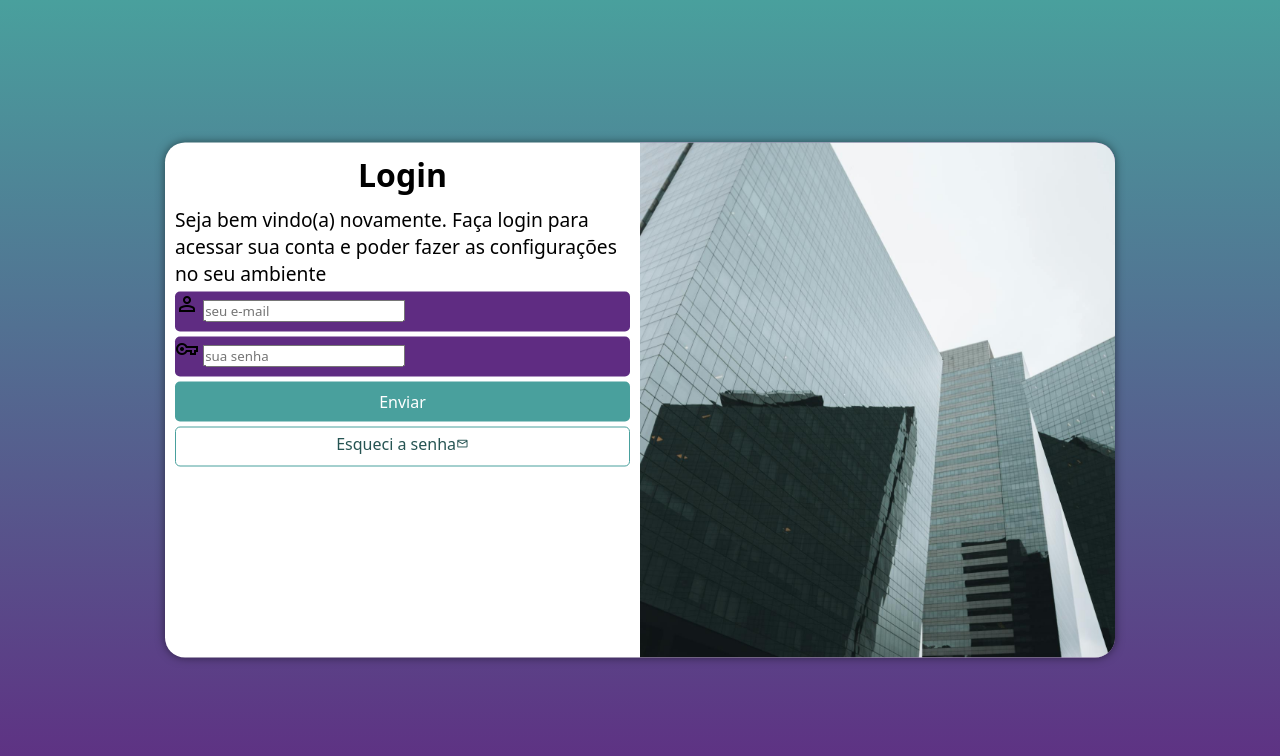
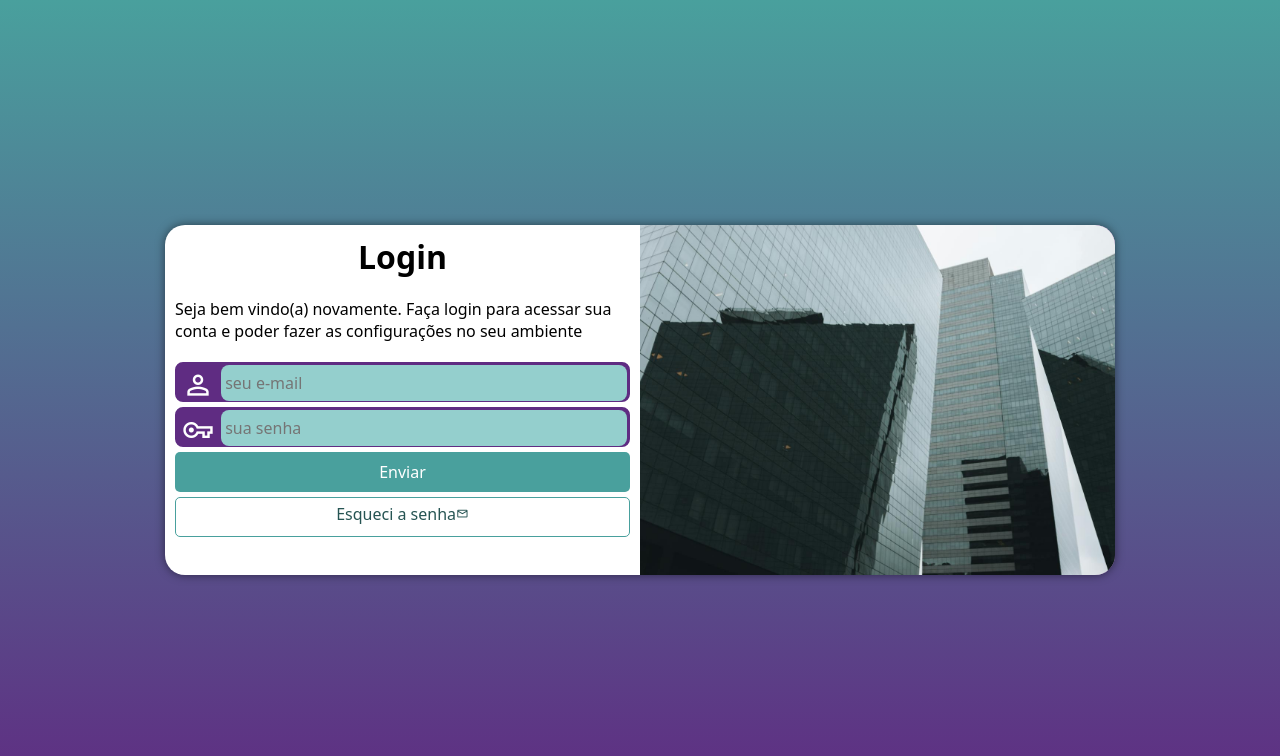
Before and after one commit to ManoWellOi/projeto-login, a plain HTML site: page index.html in a window 1280 px wide. Drawn offline with nearby package versions, Linux system fonts and the light colour scheme.

Commit message:
Concluí o form de login

```diff
--- a/estilos/media-query.css
+++ b/estilos/media-query.css
@@ -10,12 +10,13 @@ Desktop: de 992px até 1200px
 Grandes telas: acima de 1200px
 */
 
-@media screen and (min-width: 768px) and (max-width: 992px){
+@media screen and (min-width: 768px) and (max-width: 992px){ /*CONFIGURAÇÃO PARA TABLET*/
     body{
         background-image: linear-gradient(to top, #5f2c82, #49a09d);
     }
     section#login{
         width: 90vw;
+        height: 280px;
     }
 
     section#login > div#imagem{
@@ -30,13 +31,14 @@ Grandes telas: acima de 1200px
     }
 }
 
-@media screen and (min-width: 992px){
+@media screen and (min-width: 992px){ /*CONFIGURAÇÃO PARA TELAS GRANDES*/
     body{
         background-image: linear-gradient(to top, #5f2c82, #49a09d);
     }
 
     section#login{
         width: 950px;
+        height: 350px;
     }
 
     section#login > div#imagem{
@@ -55,6 +57,7 @@ Grandes telas: acima de 1200px
     }
 
     div#formulario > p{
-    font-size: 1.2em;
+    font-size: 1em;
+    margin: 20px 0px;
 }
 }
--- a/estilos/style.css
+++ b/estilos/style.css
@@ -29,7 +29,7 @@ section#login{
     position: absolute;
     top: 50%;
     left: 50%;
-    transform: translate(-50%, -50%);
+
 
     background-color: white;
     width: 250px;
@@ -37,7 +37,7 @@ section#login{
     border-radius: 20px;
     overflow: hidden;
     box-shadow: 0px 0px 10px rgba(0, 0, 0, 0.500);
-
+    transform: translate(-50%, -50%);
     transition: width .3s, height .3s;
     transition-timing-function: ease;
 }
@@ -66,15 +66,39 @@ div#formulario > p{
 
 form > div.campo{
     background-color: #5f2c82;
+    border: 2px #5f2c82 solid;
     display: block;
     width: 100%;
     height: 40px;
-    border-radius: 5px;
+    border-radius: 8px;
     margin: 5px 0px;
 }
 
 div.campo >label{
     display: none;
+}
+
+div.campo > span{
+    color: white;
+    /*background-color: black;*/
+    font-size: 2em;
+    width: 40px;
+    padding: 5px;
+}
+
+div.campo > input{
+    background-color: #94cfcd;
+    font-size: 1em;
+    width: calc(100% - 45px);
+    height: 100%;
+    border: 0px;
+    border-radius: 8px;
+    padding: 4px;
+    transform: translateY(-12px);
+}
+
+div.campo > input:focus-within{
+    background-color: white;
 }
 
 form > input[type=submit]{
```
